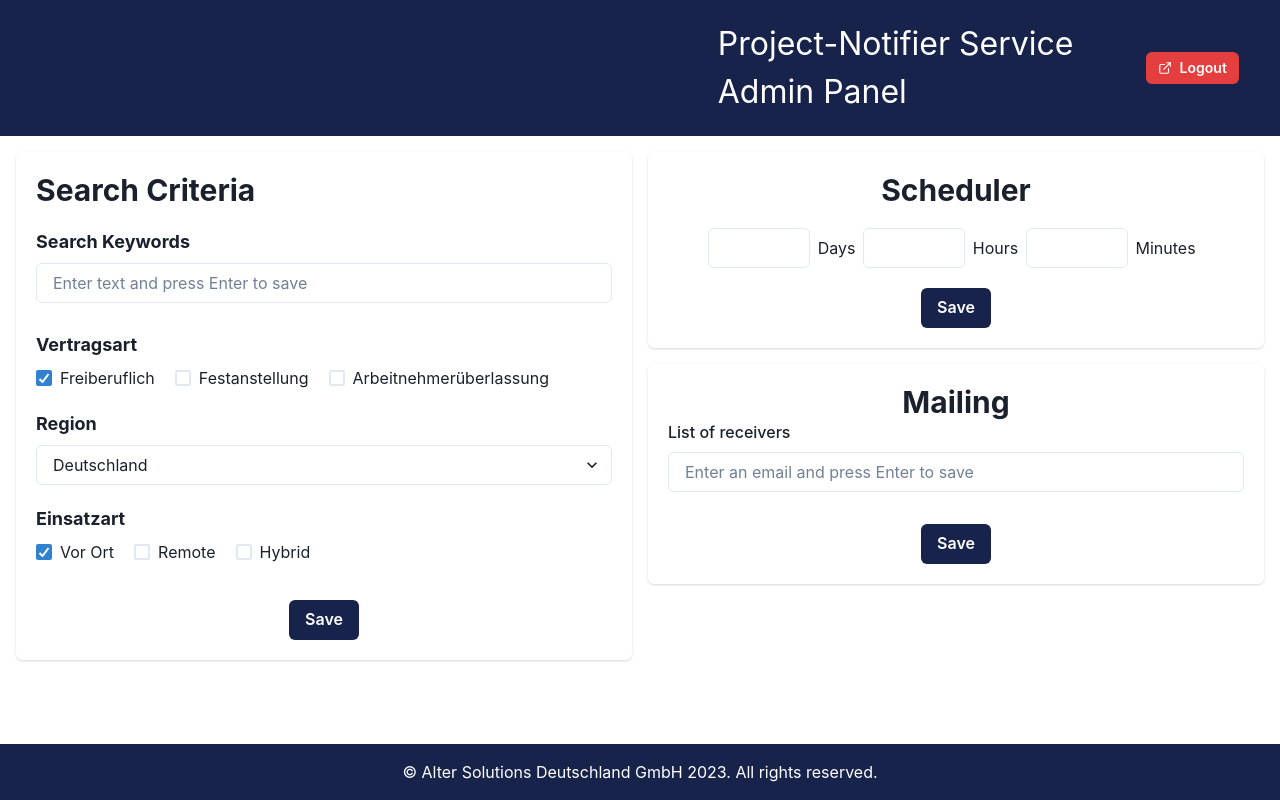
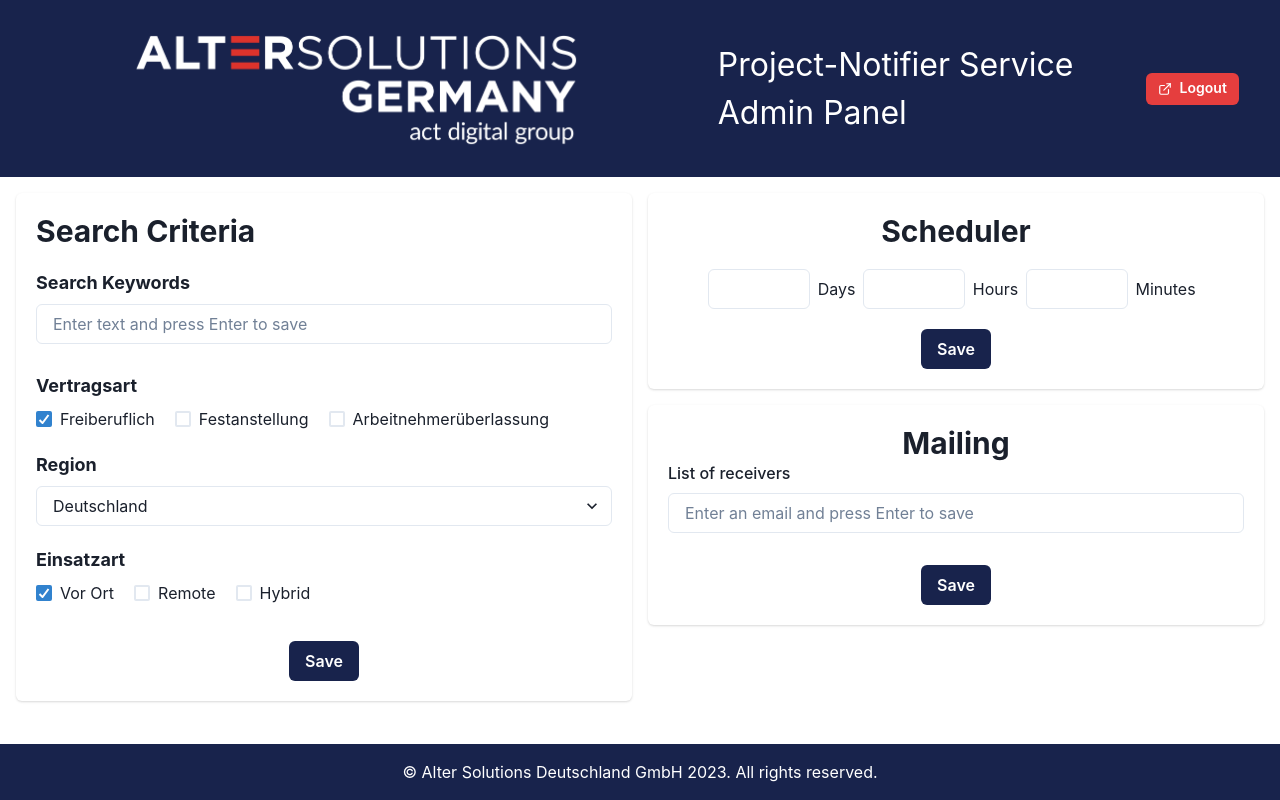
Before and after one commit to kanatovasezim/project_notification_admin, a Next.js app: page / in a window 1280 px wide. Built offline with nearby package versions, Linux system fonts and the light colour scheme; sample sign-in values are in the browser's storage.

Commit message:
feat: fixed responsibility

```diff
--- a/pages/Main.tsx
+++ b/pages/Main.tsx
@@ -7,7 +7,7 @@ import {withAuth} from "./utils/withAuth";
 import {ExternalLinkIcon} from '@chakra-ui/icons'
 
 
-const Main: React.FC = ({ checkAuthenticationStatus }) => {
+const Main: React.FC = ({checkAuthenticationStatus}) => {
     const [isLargerThanMd] = useMediaQuery("(min-width: 768px)");
 
     const logout = () => {
@@ -24,7 +24,7 @@ const Main: React.FC = ({ checkAuthenticationStatus }) => {
                 alignItems={isLargerThanMd ? "center" : "stretch"} // Vertical alignment on small screens
                 justifyContent="space-between"
                 color="white"
-                p={{ base: 5, md: 7, lg: 5 }}
+                p={{base: 5, md: 7, lg: 5}}
             >
                 <Box
                     width="100%"
@@ -33,13 +33,13 @@ const Main: React.FC = ({ checkAuthenticationStatus }) => {
                     alignItems="center"
                     order={isLargerThanMd ? 1 : 2} // Adjust the order for mobile
                 >
-                    {/* Your logo */}
+                    <Image src="/logo-white.png" maxWidth="70%" alt="Logo-white"/>
                 </Box>
                 <Text
-                    flex={{ base: "none", md: "70%", lg: "60%" }}
+                    flex={{base: "none", md: "70%", lg: "60%"}}
                     order={isLargerThanMd ? 2 : 1} // Adjust the order for mobile
-                    fontSize={{ base: "large", md: "x-large", lg: "xx-large" }}
-                    ml={{ base: 0, md: 5, lg: 5 }}
+                    fontSize={{base: "large", md: "x-large", lg: "xx-large"}}
+                    ml={{base: 0, md: 5, lg: 5}}
                     display="flex"
                     justifyContent="center"
                     alignItems="center"
@@ -47,13 +47,13 @@ const Main: React.FC = ({ checkAuthenticationStatus }) => {
                     Project-Notifier Service Admin Panel
                 </Text>
                 <Box
-                    flex={{ base: "none", md: "15%", lg: "20%" }}
+                    flex={{base: "none", md: "15%", lg: "20%"}}
                     order={3}
                     display="flex"
                     justifyContent="center"
                     alignItems="center"
                 >
-                    <Button onClick={logout} colorScheme="red" size="sm" leftIcon={<ExternalLinkIcon />}>
+                    <Button onClick={logout} colorScheme="red" size="sm" leftIcon={<ExternalLinkIcon/>}>
                         Logout
                     </Button>
                 </Box>
```
